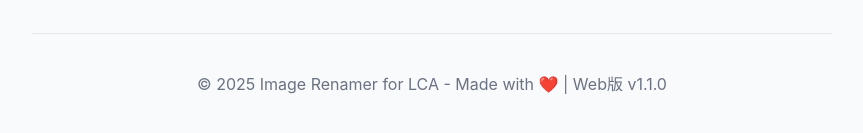
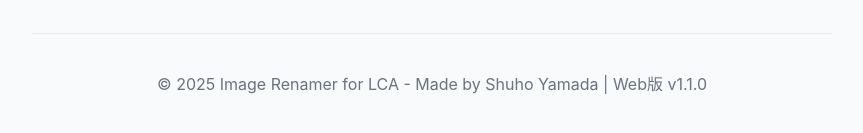
Before and after one commit to ShuhoYamada/LCA_Picture_Rename_web, a plain HTML site: page guide.html in a window 1280 px wide. Shown: the part 6196-6329 px from the top of the page, without its empty margins (208-1071 px from the left). Drawn offline with Linux system fonts and the light colour scheme.

Commit message:
guide.html を更新

```diff
--- a/guide.html
+++ b/guide.html
@@ -403,7 +403,7 @@
     <a href="index.html" class="btn">🚀 アプリを起動する</a>
 
     <footer style="margin-top: 60px; text-align: center; color: #6b7280; padding: 20px; border-top: 1px solid #e5e7eb;">
-        <p>© 2025 Image Renamer for LCA - Made with ❤️ | Web版 v1.1.0</p>
+        <p>© 2025 Image Renamer for LCA - Made by Shuho Yamada | Web版 v1.1.0</p>
     </footer>
 </body>
 </html>
```
